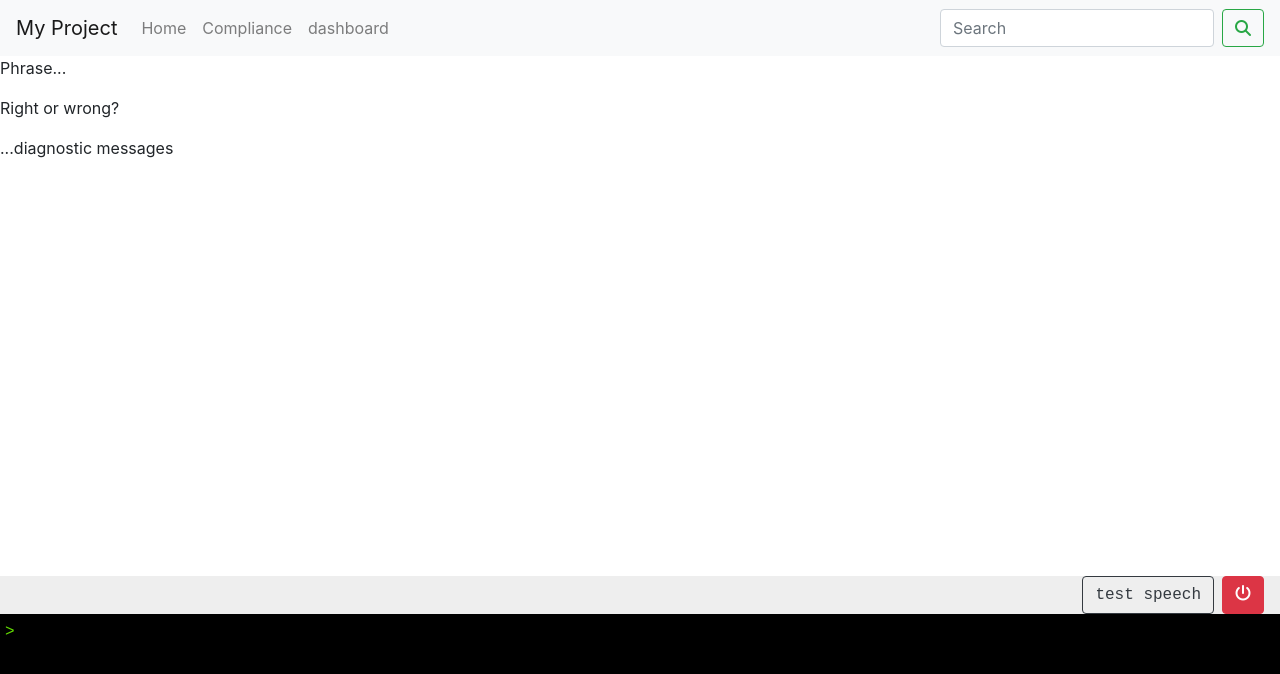
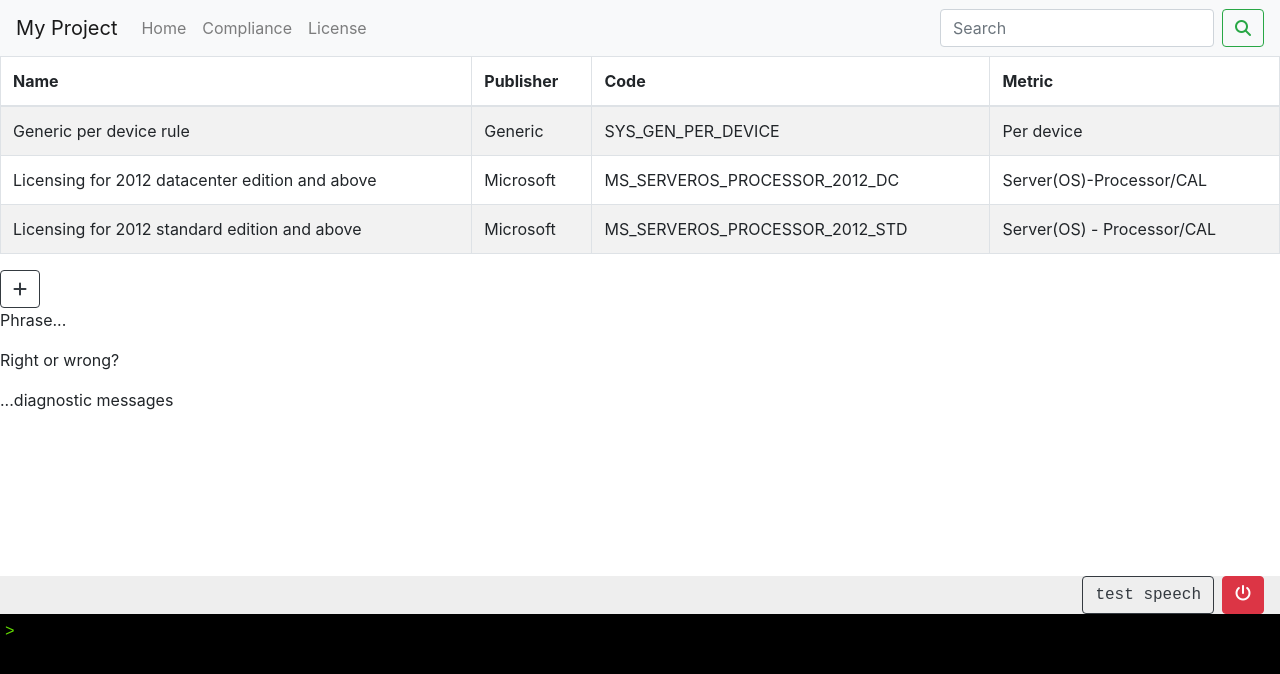
Before and after one commit to xinyzhang9/console_mode_ui, a React (Create React App) app: page /license in a window 1280 px wide. Shown: the top 674 px of the page. Built offline with nearby package versions, Linux system fonts and the light colour scheme; data requests are answered from the project's data file.

Commit message:
page finished

```diff
--- a/db.json
+++ b/db.json
@@ -77,6 +77,32 @@
       "date": "2019-10-30T03:17:07.717Z"
     }
   ],
+  "license": [
+    {
+      "id": "ebe1fcab-7714-4b4e-999f-e8d2cb61ae42",
+      "name": "Generic per device rule",
+      "publisher": "Generic",
+      "code": "SYS_GEN_PER_DEVICE",
+      "metric": "Per device",
+      "date": "2019-10-30T07:35:00.373Z"
+    },
+    {
+      "id": "f7aa9a04-68be-4bb7-a3f1-d8d8fc6ef972",
+      "name": "Licensing for 2012 datacenter edition and above",
+      "publisher": "Microsoft",
+      "code": "MS_SERVEROS_PROCESSOR_2012_DC",
+      "metric": "Server(OS)-Processor/CAL",
+      "date": "2019-10-30T07:36:07.422Z"
+    },
+    {
+      "id": "5639112e-34b6-433e-b13f-51c865a4b303",
+      "name": "Licensing for 2012 standard edition and above",
+      "publisher": "Microsoft",
+      "code": "MS_SERVEROS_PROCESSOR_2012_STD",
+      "metric": "Server(OS) - Processor/CAL",
+      "date": "2019-10-30T07:36:44.869Z"
+    }
+  ],
   "history": [
     {
       "cmd": "new compliance",
--- a/src/components/Dashboard.js
+++ /dev/null
@@ -1,12 +0,0 @@
-import React, { Component } from 'react';
-class Dashboard extends Component {
-    render() {
-        return (
-            <div>
-                dashboard
-            </div>
-        )
-    }
-}
-
-export default Dashboard;
--- a/src/components/Home.js
+++ b/src/components/Home.js
@@ -1,27 +1,17 @@
 import React, { Component } from 'react';
-import { loadTodos } from '../services'
+import {Jumbotron, Button} from 'react-bootstrap'
 class Home extends Component {
-
-    constructor(props) {
-        super(props);
-        this.state = {
-            todos:[]
-        }
-    }
-    componentDidMount() {
-        loadTodos().then(data => {
-            this.setState({todos : data})
-        });
-    }
-
     render() {
         return (
-            <div>
-                {this.state.todos.map(todo => (
-                    <div>{todo.name}</div>
-                ))}
-                {/* <img alt="" src="images/linux-icon.png" /> */}
-            </div>
+            <Jumbotron>
+            <h1>Hello!</h1>
+            <p>
+              This is an experimental UI with embedded console control. You can have an experience with how powerful this console can be!
+            </p>
+            <p>
+              <Button variant="primary">Learn more</Button>
+            </p>
+          </Jumbotron>
         )
     }
 }
--- /dev/null
+++ b/src/components/License.js
@@ -0,0 +1,48 @@
+import React, { Component } from 'react';
+import NewLicense from './modal/NewLicense';
+import { loadLicense } from '../services/license';
+import { ButtonToolbar, Button } from 'react-bootstrap';
+import LicenseTable from './LicenseTable';
+
+class License extends Component {
+    constructor(props) {
+        super(props);
+        this.state = {
+            modalShow: false,
+            list: []
+        }
+        this.setModalShow = this.setModalShow.bind(this);
+        this.setModalHide = this.setModalHide.bind(this);
+    }
+    componentDidMount() {
+        loadLicense().then(data => {
+            this.setState({list : data})
+        });
+    }
+    setModalShow() {
+        this.setState({
+            modalShow: true
+        })
+    }
+
+    setModalHide() {
+        this.setState({
+            modalShow: false
+        })
+    }
+    render() {
+        return (
+            <div>
+                <LicenseTable list={this.state.list}/>
+                <ButtonToolbar>
+                <Button variant="outline-dark" onClick={() => this.setModalShow()}>
+                <i className="fas fa-plus"></i>
+                </Button>
+            </ButtonToolbar>
+                <NewLicense show={this.state.modalShow} onHide={this.setModalHide} />
+            </div>
+        )
+    }
+}
+
+export default License;
--- /dev/null
+++ b/src/components/LicenseCell.js
@@ -0,0 +1,11 @@
+import React from 'react';
+export default function LicenseCell(props) {
+    return (
+        <tr>
+        <td>{props.name}</td>
+        <td>{props.publisher}</td>
+        <td>{props.code}</td>
+        <td>{props.metric}</td>
+        </tr>
+    )
+}
--- /dev/null
+++ b/src/components/LicenseTable.js
@@ -0,0 +1,26 @@
+import React, { Component } from 'react';
+import { Table } from 'react-bootstrap';
+import LicenseCell from './LicenseCell';
+
+class LicenseTable extends Component {
+    render() {
+        const { list } = this.props;
+        return(
+            <Table striped bordered hover>
+            <thead>
+                <tr>
+                <th>Name</th>
+                <th>Publisher</th>
+                <th>Code</th>
+                <th>Metric</th>
+                </tr>
+            </thead>
+            <tbody>
+                {list.map(l => <LicenseCell key={l.id} {...l} />)}
+            </tbody>
+            </Table>
+        )
+    }
+}
+
+export default LicenseTable;
--- /dev/null
+++ b/src/components/modal/NewLicense.js
@@ -0,0 +1,76 @@
+import React, { Component } from 'react';
+import { Modal, Button } from 'react-bootstrap';
+import { Form, Field } from 'react-final-form';
+import Styles from '../../styles/Styles'
+import { createLicense } from '../../services/license';
+import uuidv4 from 'uuid/v4';
+class NewLicense extends Component {
+    constructor(props) {
+        super(props);
+        this.state = {
+
+        };
+    }
+    render() {
+        const props = this.props;
+        const onSubmit = (values) => {
+            console.log(values);
+            createLicense({
+                id: uuidv4(),
+                name: values.name,
+                publisher: values.publisher,
+                code: values.code,
+                metric: values.metric,
+                date: new Date()
+            }).then(() => {
+                props.onHide();
+            })
+        }
+        return(
+
+            <Modal
+                {...props}
+                size="lg"
+                aria-labelledby="contained-modal-title-vcenter"
+                centered
+                >
+                <Modal.Header closeButton>
+                    <Modal.Title id="contained-modal-title-vcenter">
+                    New License Rule
+                    </Modal.Title>
+                </Modal.Header>
+                <Modal.Body>
+                    <Styles>
+                <Form
+                    onSubmit={onSubmit}
+                    render={({ handleSubmit }) => (
+                    <form onSubmit={handleSubmit}>
+                        <div>
+                            <label>Name</label>
+                            <Field name="name" component="input" />
+                        </div>
+                        <div>
+                            <label>Publisher</label>
+                            <Field name="publisher" component="input" />
+                        </div>
+                        <div>
+                            <label>Metric</label>
+                            <Field name="metric" component="input" />
+                        </div>
+                        <div>
+                            <label>Code</label>
+                            <Field name="code" component="input" />
+                        </div>
+                        <Button type="submit">Submit</Button>
+                    </form>
+
+                    )}
+                />
+                </Styles>
+                </Modal.Body>
+                </Modal>
+        )
+    }
+}
+
+export default NewLicense;
--- a/src/components/nav/Content.js
+++ b/src/components/nav/Content.js
@@ -6,7 +6,7 @@
 import { createBrowserHistory } from "history";
 import Home from '../Home';
 import Compliance from '../Compliance';
-import Dashboard from '../Dashboard';
+import License from '../License';
 import Console from '../console/Console';
 
 const history = createBrowserHistory();
@@ -39,8 +39,8 @@
                     <Route path="/Compliance">
                     <Compliance />
                     </Route>
-                    <Route path="/dashboard">
-                    <Dashboard />
+                    <Route path="/license">
+                    <License />
                     </Route>
                 </Switch>
                 <Console
--- a/src/components/nav/NavHeader.js
+++ b/src/components/nav/NavHeader.js
@@ -13,7 +13,7 @@
                 <Nav className="mr-auto">
                 <Nav.Link as={Link} to="/" >Home</Nav.Link>
                 <Nav.Link as={Link} to="/compliance" >Compliance</Nav.Link>
-                <Nav.Link as={Link} to="/dashboard" >dashboard</Nav.Link>
+                <Nav.Link as={Link} to="/license" >License</Nav.Link>
                 </Nav>
                 <Form inline>
                 <FormControl type="text" placeholder="Search" className="mr-sm-2" />
--- a/src/services/console.js
+++ b/src/services/console.js
@@ -16,7 +16,7 @@
             });
         case 'ls':
             return Promise.resolve({
-                history: ['home', 'compliance', 'dashboard']
+                history: ['home', 'compliance', 'license']
             });
         case 'new':
             let component = cmd.substring(first.length+1).toLowerCase().trim();
@@ -32,7 +32,7 @@
     }
 }
 
-const pageList = ['home', 'compliance', 'dashboard'];
+const pageList = ['home', 'compliance', 'license'];
 const redirectList = ['go', 'cd'];
 const showList = ['show', 'list', 'ls'];
 const newList = ['new', 'add'];
--- /dev/null
+++ b/src/services/license.js
@@ -0,0 +1,41 @@
+const baseURL = 'http://localhost:8081/license';
+
+export const loadLicense = () => {
+  return fetch(baseURL)
+    .then(res => res.json());
+}
+
+export const createLicense = (l) => {
+  return fetch(baseURL,{
+    method: 'POST',
+    headers: {
+      'Accept':'application/json',
+      'Content-Type':'application/json'
+    },
+    body: JSON.stringify(l)
+  }).then(res => res.json());
+
+}
+
+export const saveLicense = (l) => {
+  return fetch(`${baseURL}/${l.id}`,{
+    method: 'PUT',
+    headers: {
+      'Accept':'application/json',
+      'Content-Type':'application/json'
+    },
+    body: JSON.stringify(l)
+  }).then(res => res.json());
+
+}
+
+export const destroyLicense = (l) => {
+  return fetch(`${baseURL}/${l}`,{
+    method: 'DELETE',
+    headers: {
+      'Accept':'application/json',
+      'Content-Type':'application/json'
+    }
+  })
+
+}
```
